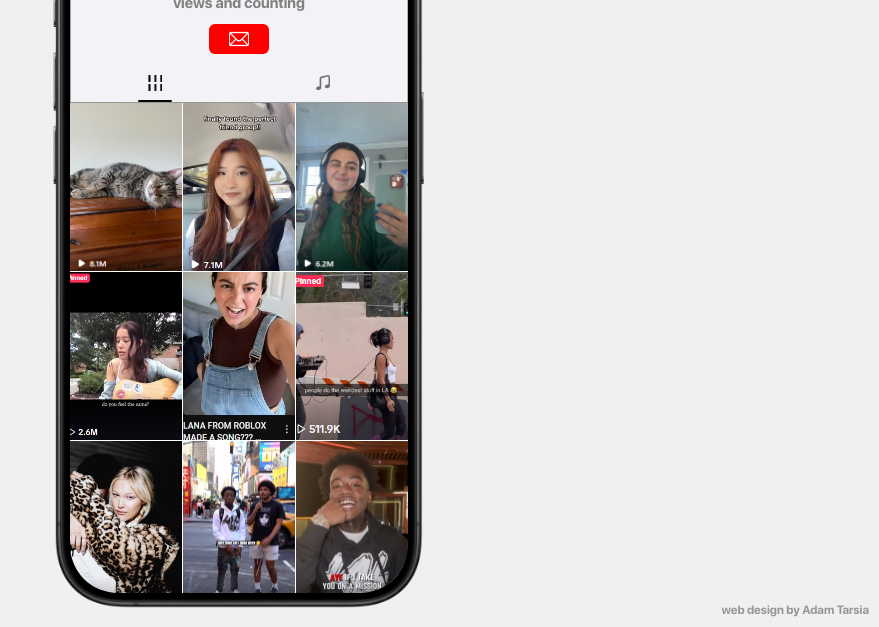
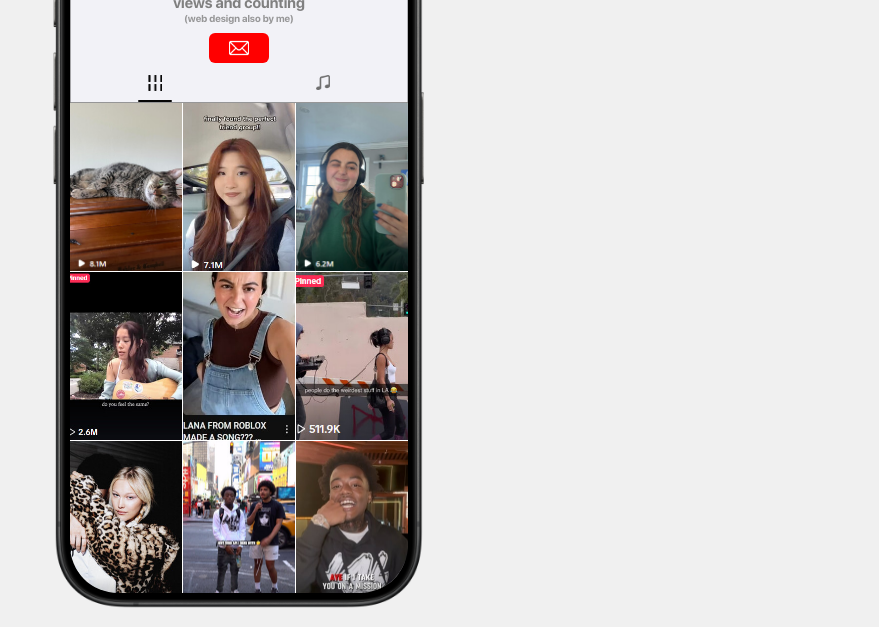
Before and after one commit to adamtarsia/portfolio, a plain HTML site: page index.html in a window 1280 px wide. Shown: the part 173-800 px from the top of the page, without its empty margins (401-1280 px from the left). Drawn offline with Linux system fonts and the light colour scheme; a web font is replaced by a local one.

Commit message:
actual final beta

```diff
--- a/index.html
+++ b/index.html
@@ -22,6 +22,8 @@
        <div class="view-text">
     <img src="images/logo.gif" alt="Logo">
     <span id="countup">100,000,000</span> views and counting
+	<div class="footer-credit">(web design also by me)</div>
+
   <a href="mailto:adam@chaoticgoodmgmt.com" class="contact-button">
     <img src="images/icons/mail.png" alt="Contact" class="contact-icon">
 </a>
@@ -220,7 +222,6 @@
             </div>
         </div>
     </div>
-<div class="footer-credit">web design by Adam Tarsia</div>
 
     <script src="script.js"></script> <!-- Ensure this links to your JS file -->
 
--- a/styles.css
+++ b/styles.css
@@ -296,7 +296,7 @@ font-family: 'Proxima Nova Bold', Arial, sans-serif;
     cursor: pointer;
     text-align: center;
     border-radius: 6px;
-margin-top: 13px;
+margin-top: 10px;
     display: inline-flex; /* Use inline-flex for better button behavior */
     justify-content: center; /* Horizontally center */
     align-items: center; /* Vertically center */
@@ -353,12 +353,9 @@ margin-top: -20px;
 }
 
 .footer-credit {
-    position: absolute;
-    bottom: 10px;
-    right: 10px;
     font-family: 'SF Pro Display', Arial, sans-serif;
-    font-size: 12px;
+    font-size: 10px;
     color: gray;
+    margin-top: 2px; /* Add some spacing above the text */
     opacity: 0.8;
-    z-index: 10;
 }
```
